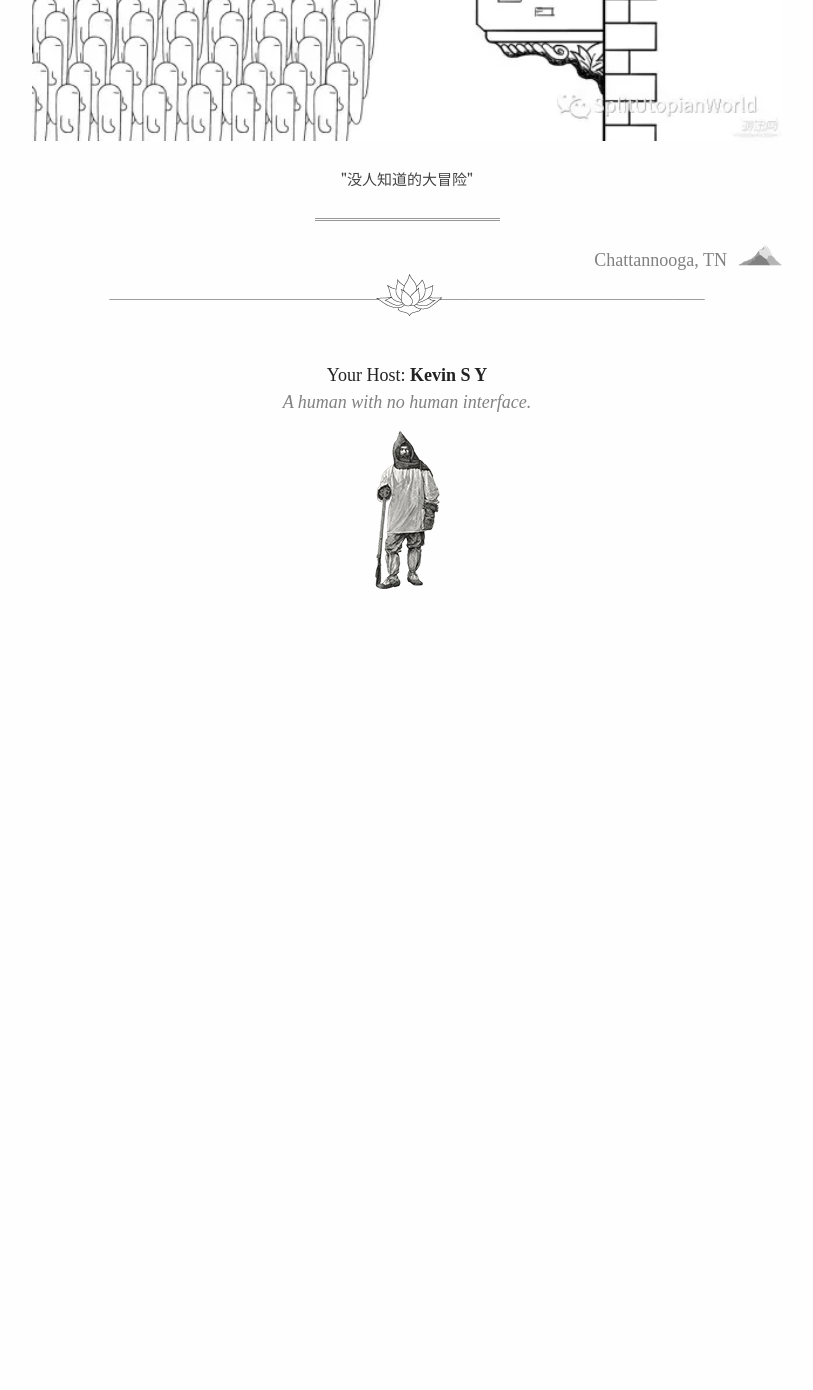
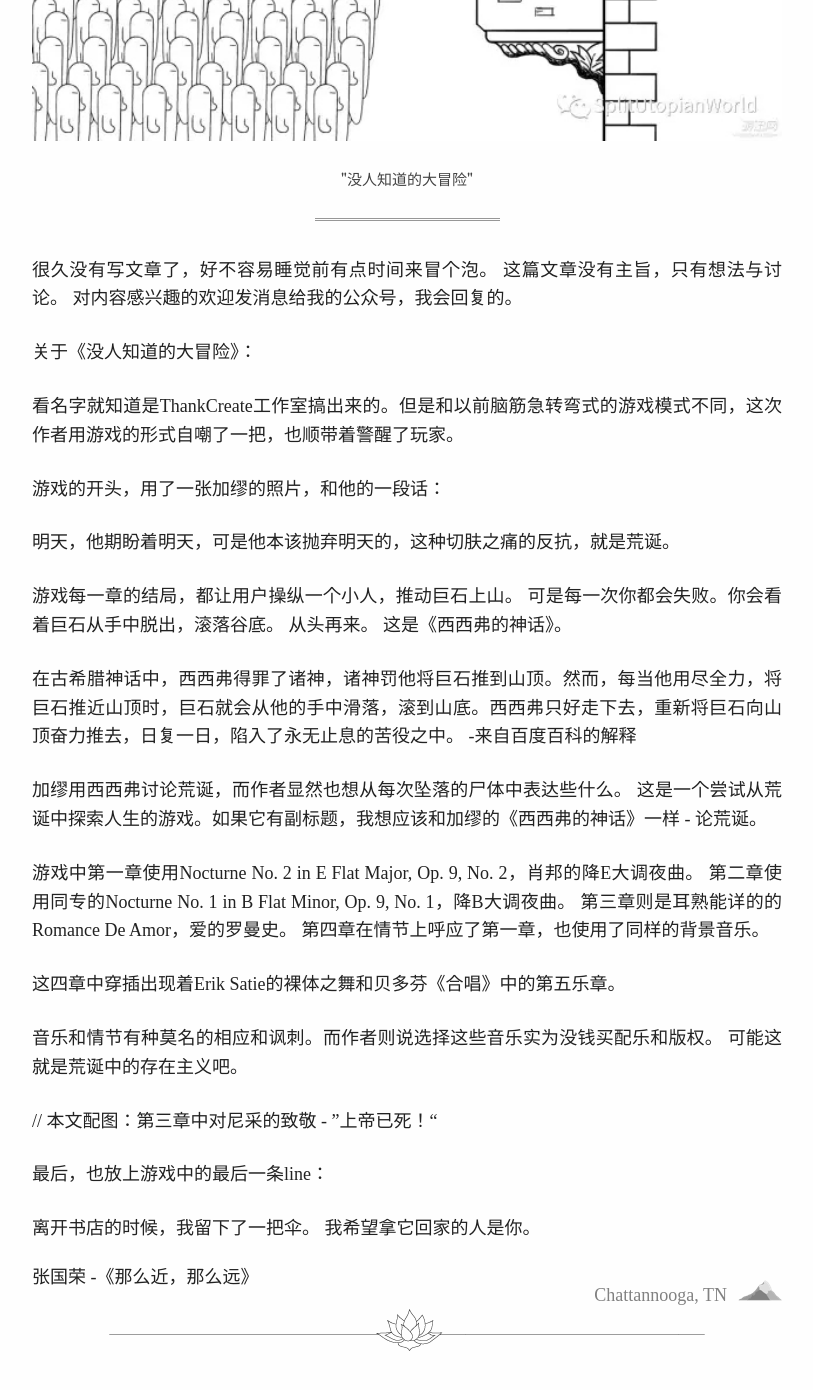
Before and after one commit to KevinSirius/gyang.me, a Jekyll site: the page built from _posts/2017-04-07-Something-Nobody-Knows.md, in a window 1280 px wide and 1400 px high, scrolled down 1839 px. Shown: the top 1390 px of the window, without its empty margins (233-1046 px from the left). Built offline with Jekyll 4.4.1, drawn with Linux system fonts in a browser that asks for light colours; before the commit the page ends 2478 px from its top, so only the background shows below that.

```diff
--- a/_posts/2017-04-07-Something-Nobody-Knows.md
+++ b/_posts/2017-04-07-Something-Nobody-Knows.md
@@ -44,3 +44,52 @@
     <p class="post-image-caption">"没人知道的大冒险"
     </p>
 </div>
+
+很久没有写文章了，好不容易睡觉前有点时间来冒个泡。
+这篇文章没有主旨，只有想法与讨论。
+对内容感兴趣的欢迎发消息给我的公众号，我会回复的。
+<div>
+</div>
+
+关于《没人知道的大冒险》：
+
+看名字就知道是ThankCreate工作室搞出来的。但是和以前脑筋急转弯式的游戏模式不同，这次作者用游戏的形式自嘲了一把，也顺带着警醒了玩家。
+
+游戏的开头，用了一张加缪的照片，和他的一段话：
+<div>
+</div>
+明天，他期盼着明天，可是他本该抛弃明天的，这种切肤之痛的反抗，就是荒诞。
+<div>
+</div>
+游戏每一章的结局，都让用户操纵一个小人，推动巨石上山。
+可是每一次你都会失败。你会看着巨石从手中脱出，滚落谷底。
+从头再来。
+这是《西西弗的神话》。
+<div>
+</div>
+在古希腊神话中，西西弗得罪了诸神，诸神罚他将巨石推到山顶。然而，每当他用尽全力，将巨石推近山顶时，巨石就会从他的手中滑落，滚到山底。西西弗只好走下去，重新将巨石向山顶奋力推去，日复一日，陷入了永无止息的苦役之中。
+-来自百度百科的解释
+<div>
+</div>
+加缪用西西弗讨论荒诞，而作者显然也想从每次坠落的尸体中表达些什么。
+这是一个尝试从荒诞中探索人生的游戏。如果它有副标题，我想应该和加缪的《西西弗的神话》一样 - 论荒诞。
+
+游戏中第一章使用Nocturne No. 2 in E Flat Major, Op. 9, No. 2，肖邦的降E大调夜曲。
+第二章使用同专的Nocturne No. 1 in B Flat Minor, Op. 9, No. 1，降B大调夜曲。
+第三章则是耳熟能详的的Romance De Amor，爱的罗曼史。
+第四章在情节上呼应了第一章，也使用了同样的背景音乐。
+
+这四章中穿插出现着Erik Satie的裸体之舞和贝多芬《合唱》中的第五乐章。
+
+音乐和情节有种莫名的相应和讽刺。而作者则说选择这些音乐实为没钱买配乐和版权。
+可能这就是荒诞中的存在主义吧。
+
+// 本文配图：第三章中对尼采的致敬 - ”上帝已死！“
+
+最后，也放上游戏中的最后一条line：
+<div>
+</div>
+离开书店的时候，我留下了一把伞。 我希望拿它回家的人是你。
+- 张国荣 -《那么近，那么远》
+<div>
+</div>
```
